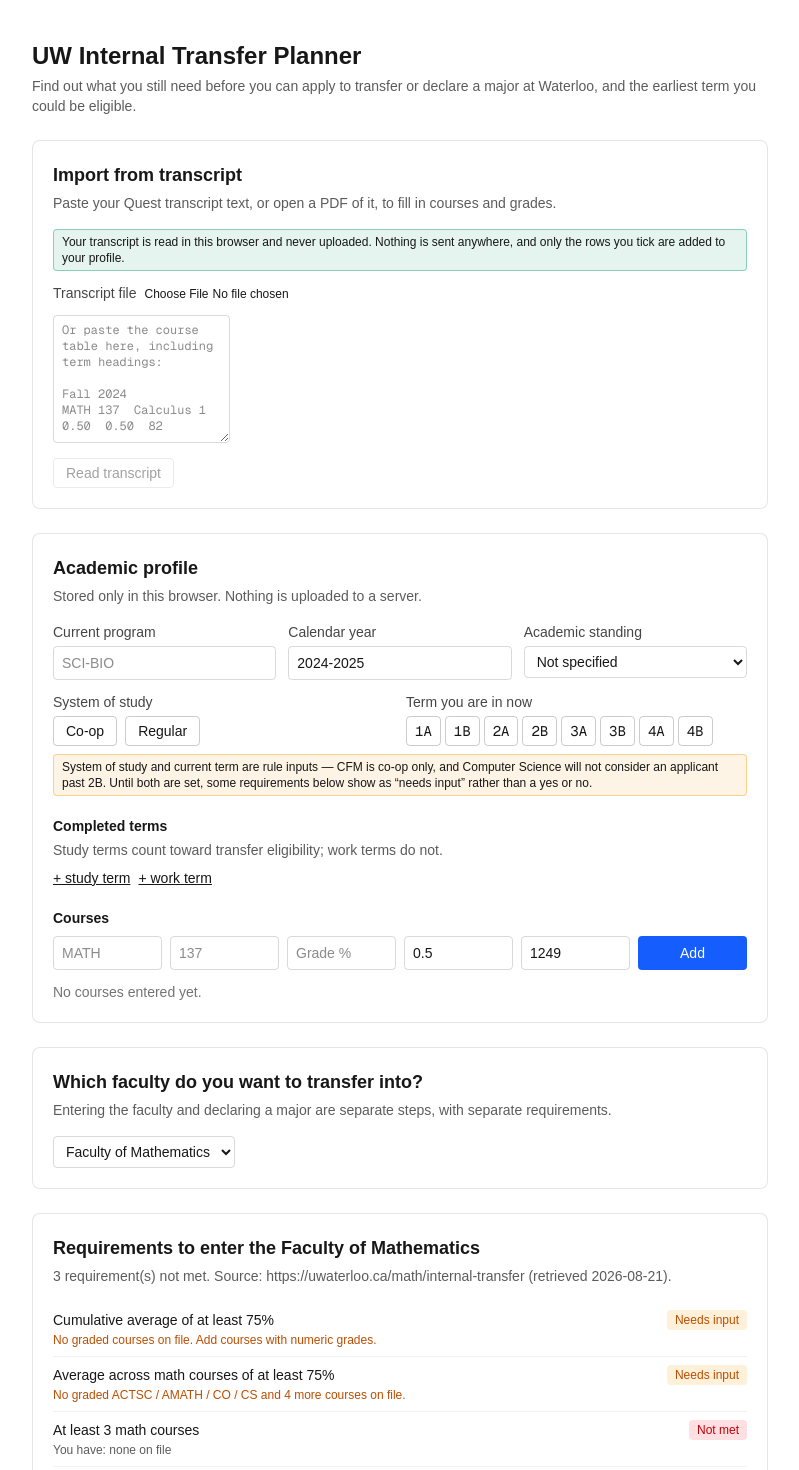
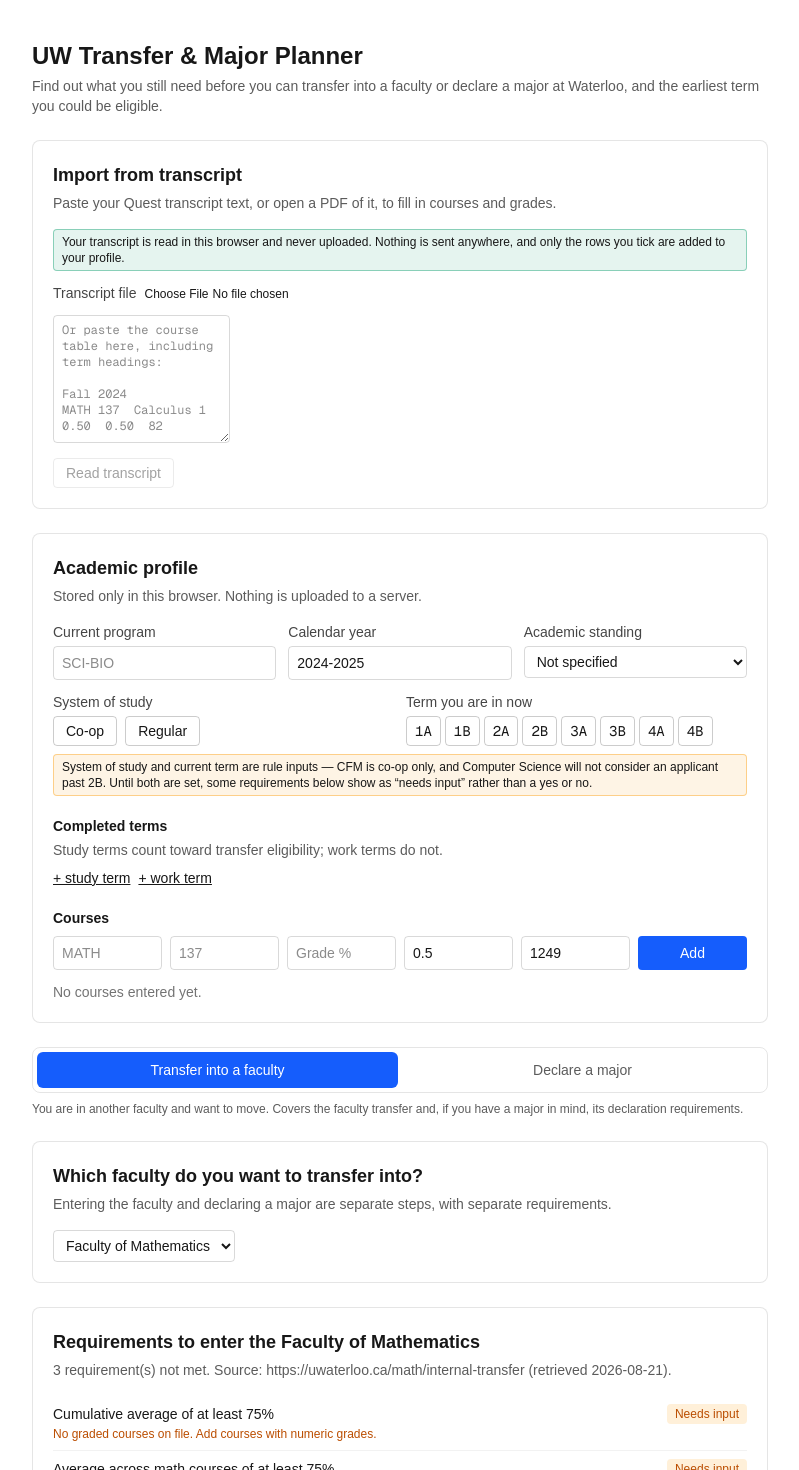
Before and after one commit to qiushih/transfer-path, a Next.js app: page / in a window 1280 px wide. Shown: the top 1470 px of the page, without its empty margins (240-1039 px from the left). Built offline with nearby package versions, Linux system fonts and the light colour scheme.

Commit message:
decaring major function added

```diff
--- a/src/app/layout.tsx
+++ b/src/app/layout.tsx
@@ -13,9 +13,9 @@
 });
 
 export const metadata: Metadata = {
-  title: "UW Internal Transfer Planner",
+  title: "UW Transfer & Major Planner",
   description:
-    "Check eligibility to transfer between University of Waterloo programs, see how completed courses carry over, and plan the courses still outstanding.",
+    "Check what you still need to transfer into a University of Waterloo faculty or declare a major, and the earliest term you could be eligible.",
 };
 
 export default function RootLayout({ children }: LayoutProps<"/">) {
--- a/src/app/page.tsx
+++ b/src/app/page.tsx
@@ -2,19 +2,26 @@
 
 import { useEffect, useMemo, useState, useSyncExternalStore } from "react";
 import catalogData from "@/data/catalog.json";
-import { findFaculty, findProgram, rulesFor } from "@/data/faculties";
+import {
+  DECLARING_FACULTY_ID,
+  declarableProgramsOf,
+  findFaculty,
+  findProgram,
+  rulesFor,
+} from "@/data/faculties";
 import type { Catalog } from "@/domain/catalog";
-import { checkEligibility } from "@/domain/eligibility";
-import { buildEquivalenceIndex } from "@/domain/equivalence";
+import { checkEligibility, type EligibilityReport, type TransferRule } from "@/domain/eligibility";
+import { buildEquivalenceIndex, type EquivalenceIndex } from "@/domain/equivalence";
 import { findGaps, neededCourses, openChoices } from "@/domain/gaps";
 import { planPath } from "@/domain/planner";
 import type { AcademicProfile } from "@/domain/types";
 import { EligibilityPanel } from "@/components/EligibilityPanel";
 import { FacultyStep, ProgramStep } from "@/components/GuidedSetup";
+import { ModeTabs, type AppMode } from "@/components/ModeTabs";
 import { PlannerPanel } from "@/components/PlannerPanel";
 import { ProfilePanel } from "@/components/ProfilePanel";
 import { TranscriptImport } from "@/components/TranscriptImport";
-import { Section } from "@/components/ui";
+import { Section, inputClass } from "@/components/ui";
 import { EMPTY_PROFILE, clearProfile, loadProfile, mountedStore, saveProfile } from "@/lib/storage";
 
 const catalog = catalogData as Catalog;
@@ -33,8 +40,10 @@
 
 function Planner() {
   const [profile, setProfile] = useState<AcademicProfile>(loadProfile);
+  const [mode, setMode] = useState<AppMode>("transfer");
   const [facultyId, setFacultyId] = useState("math");
-  const [programId, setProgramId] = useState("cs");
+  const [transferProgramId, setTransferProgramId] = useState("cs");
+  const [declareProgramId, setDeclareProgramId] = useState("cs");
 
   useEffect(() => {
     saveProfile(profile);
@@ -44,80 +53,35 @@
   // profile keystroke.
   const equivalence = useMemo(() => buildEquivalenceIndex(catalog.courses), []);
 
-  const faculty = findFaculty(facultyId);
-  const program = findProgram(faculty, programId);
-  const rules = rulesFor(faculty, program);
-
-  const facultyReport = program.requiresFacultyTransfer
-    ? checkEligibility(faculty.transferRule, profile, equivalence)
-    : null;
-  const programReport = program.declarationRule
-    ? checkEligibility(program.declarationRule, profile, equivalence)
-    : null;
-
-  // The plan spans every gate that applies, since a student has to clear them
-  // all before they can end up in the program.
-  const reports = rules.map((rule) => checkEligibility(rule, profile, equivalence));
-  const gaps = findGaps(reports, profile);
-  const needed = neededCourses(gaps, catalog, profile);
-  const choices = openChoices(gaps, catalog, profile);
-  const plan = planPath(needed, profile, "F");
-
   return (
     <Shell>
       <TranscriptImport profile={profile} onChange={setProfile} />
 
       <ProfilePanel profile={profile} onChange={setProfile} />
 
-      <FacultyStep
-        faculty={faculty}
-        onFacultyChange={(id) => {
-          setFacultyId(id);
-          // The old program belonged to the old faculty.
-          setProgramId(findFaculty(id).programs[0].id);
-        }}
-      />
+      <ModeTabs mode={mode} onChange={setMode} />
 
-      {facultyReport ? (
-        <EligibilityPanel
-          report={facultyReport}
-          heading={`Requirements to enter the ${faculty.name}`}
+      {mode === "transfer" ? (
+        <TransferDashboard
+          profile={profile}
+          equivalence={equivalence}
+          facultyId={facultyId}
+          programId={transferProgramId}
+          onFacultyChange={(id) => {
+            setFacultyId(id);
+            // The old program belonged to the old faculty.
+            setTransferProgramId(findFaculty(id).programs[0].id);
+          }}
+          onProgramChange={setTransferProgramId}
         />
       ) : (
-        <Section
-          title="No separate faculty step"
-          subtitle={`${program.name} admits directly.`}
-        >
-          <p className="text-sm opacity-70">
-            {program.note ?? "This program admits directly, so there is no faculty transfer to clear first."}
-          </p>
-        </Section>
+        <DeclareDashboard
+          profile={profile}
+          equivalence={equivalence}
+          programId={declareProgramId}
+          onProgramChange={setDeclareProgramId}
+        />
       )}
-
-      <ProgramStep faculty={faculty} program={program} onProgramChange={setProgramId} />
-
-      {programReport ? (
-        <EligibilityPanel
-          report={programReport}
-          heading={`Requirements to get into ${program.name}`}
-        />
-      ) : (
-        <Section title={`Requirements for ${program.name}`} subtitle="Nothing further to check.">
-          <p className="text-sm opacity-70">
-            No program-level requirements have been transcribed for this choice, so only the faculty
-            requirements above apply. Individual majors usually set their own additional conditions —
-            confirm with an advisor.
-          </p>
-        </Section>
-      )}
-
-      <PlannerPanel
-        gaps={gaps}
-        plan={plan}
-        choices={choices}
-        startSeason="F"
-        startYear={new Date().getFullYear()}
-      />
 
       <footer className="flex items-center justify-between border-t border-black/10 pt-4 text-xs opacity-60 dark:border-white/15">
         <span>Unofficial. Always confirm with an academic advisor.</span>
@@ -135,13 +99,158 @@
   );
 }
 
+/** Shared tail: what still blocks the student, and the earliest route through it. */
+function Outcome({
+  rules,
+  profile,
+  equivalence,
+}: {
+  rules: TransferRule[];
+  profile: AcademicProfile;
+  equivalence: EquivalenceIndex;
+}) {
+  const reports = rules.map((rule) => checkEligibility(rule, profile, equivalence));
+  const gaps = findGaps(reports, profile);
+  const needed = neededCourses(gaps, catalog, profile);
+  const choices = openChoices(gaps, catalog, profile);
+  const plan = planPath(needed, profile, "F");
+
+  return (
+    <PlannerPanel
+      gaps={gaps}
+      plan={plan}
+      choices={choices}
+      startSeason="F"
+      startYear={new Date().getFullYear()}
+    />
+  );
+}
+
+function TransferDashboard({
+  profile,
+  equivalence,
+  facultyId,
+  programId,
+  onFacultyChange,
+  onProgramChange,
+}: {
+  profile: AcademicProfile;
+  equivalence: EquivalenceIndex;
+  facultyId: string;
+  programId: string;
+  onFacultyChange: (id: string) => void;
+  onProgramChange: (id: string) => void;
+}) {
+  const faculty = findFaculty(facultyId);
+  const program = findProgram(faculty, programId);
+
+  const facultyReport: EligibilityReport | null = program.requiresFacultyTransfer
+    ? checkEligibility(faculty.transferRule, profile, equivalence)
+    : null;
+  const programReport = program.declarationRule
+    ? checkEligibility(program.declarationRule, profile, equivalence)
+    : null;
+
+  return (
+    <>
+      <FacultyStep faculty={faculty} onFacultyChange={onFacultyChange} />
+
+      {facultyReport ? (
+        <EligibilityPanel
+          report={facultyReport}
+          heading={`Requirements to enter the ${faculty.name}`}
+        />
+      ) : (
+        <Section title="No separate faculty step" subtitle={`${program.name} admits directly.`}>
+          <p className="text-sm opacity-70">
+            {program.note ??
+              "This program admits directly, so there is no faculty transfer to clear first."}
+          </p>
+        </Section>
+      )}
+
+      <ProgramStep faculty={faculty} program={program} onProgramChange={onProgramChange} />
+
+      {programReport ? (
+        <EligibilityPanel
+          report={programReport}
+          heading={`Requirements to get into ${program.name}`}
+        />
+      ) : (
+        <Section title={`Requirements for ${program.name}`} subtitle="Nothing further to check.">
+          <p className="text-sm opacity-70">
+            No program-level requirements have been transcribed for this choice, so only the faculty
+            requirements above apply. Individual majors usually set their own additional conditions —
+            confirm with an advisor.
+          </p>
+        </Section>
+      )}
+
+      <Outcome rules={rulesFor(faculty, program)} profile={profile} equivalence={equivalence} />
+    </>
+  );
+}
+
+/**
+ * For students already inside the Faculty of Mathematics. The faculty transfer
+ * is deliberately absent: they have already cleared it, and repeating it here
+ * would bury the conditions that still apply.
+ */
+function DeclareDashboard({
+  profile,
+  equivalence,
+  programId,
+  onProgramChange,
+}: {
+  profile: AcademicProfile;
+  equivalence: EquivalenceIndex;
+  programId: string;
+  onProgramChange: (id: string) => void;
+}) {
+  const faculty = findFaculty(DECLARING_FACULTY_ID);
+  const options = declarableProgramsOf(faculty);
+  const program = options.find((p) => p.id === programId) ?? options[0];
+  const rule = program.declarationRule;
+
+  return (
+    <>
+      <Section
+        title="Which major do you want to declare?"
+        subtitle={`Assumes you are already in the ${faculty.name}. If you are not, use the transfer tab instead.`}
+      >
+        <select
+          className={inputClass}
+          value={program.id}
+          onChange={(e) => onProgramChange(e.target.value)}
+        >
+          {options.map((p) => (
+            <option key={p.id} value={p.id}>
+              {p.name}
+            </option>
+          ))}
+        </select>
+        {program.note && <p className="mt-1 text-xs opacity-70">{program.note}</p>}
+      </Section>
+
+      {rule && (
+        <EligibilityPanel
+          report={checkEligibility(rule, profile, equivalence)}
+          heading={`Requirements to declare ${program.name}`}
+        />
+      )}
+
+      <Outcome rules={rule ? [rule] : []} profile={profile} equivalence={equivalence} />
+    </>
+  );
+}
+
 function Shell({ children }: { children: React.ReactNode }) {
   return (
     <main className="mx-auto max-w-3xl space-y-6 px-4 py-10">
       <header>
-        <h1 className="text-2xl font-bold">UW Internal Transfer Planner</h1>
+        <h1 className="text-2xl font-bold">UW Transfer &amp; Major Planner</h1>
         <p className="mt-1 text-sm opacity-70">
-          Find out what you still need before you can apply to transfer or declare a major at
+          Find out what you still need before you can transfer into a faculty or declare a major at
           Waterloo, and the earliest term you could be eligible.
         </p>
       </header>
--- /dev/null
+++ b/src/components/ModeTabs.tsx
@@ -0,0 +1,59 @@
+"use client";
+
+/**
+ * The same engine answers two different questions, and conflating them makes
+ * both worse.
+ *
+ * A student outside the Faculty of Mathematics has two gates: get into the
+ * faculty, then declare the major. A student already inside it has only the
+ * second, and showing them faculty transfer requirements they have already
+ * cleared is noise that buries the conditions that still apply to them.
+ */
+
+export type AppMode = "transfer" | "declare";
+
+export const MODES: { id: AppMode; label: string; blurb: string }[] = [
+  {
+    id: "transfer",
+    label: "Transfer into a faculty",
+    blurb:
+      "You are in another faculty and want to move. Covers the faculty transfer and, if you have a major in mind, its declaration requirements.",
+  },
+  {
+    id: "declare",
+    label: "Declare a major",
+    blurb:
+      "You are already in the Faculty of Mathematics and want to declare a major. Covers only the major's requirements.",
+  },
+];
+
+export function ModeTabs({ mode, onChange }: { mode: AppMode; onChange: (m: AppMode) => void }) {
+  const active = MODES.find((m) => m.id === mode) ?? MODES[0];
+
+  return (
+    <div>
+      <div
+        role="tablist"
+        aria-label="What do you want to do?"
+        className="flex gap-1 rounded-lg border border-black/10 p-1 dark:border-white/15"
+      >
+        {MODES.map((m) => (
+          <button
+            key={m.id}
+            role="tab"
+            aria-selected={mode === m.id}
+            className={`flex-1 rounded-md px-3 py-2 text-sm font-medium transition ${
+              mode === m.id
+                ? "bg-blue-600 text-white"
+                : "opacity-70 hover:bg-black/5 dark:hover:bg-white/10"
+            }`}
+            onClick={() => onChange(m.id)}
+          >
+            {m.label}
+          </button>
+        ))}
+      </div>
+      <p className="mt-2 text-xs opacity-70">{active.blurb}</p>
+    </div>
+  );
+}
```
Also changed, not shown: src/data/faculties.ts (+15 -0 lines), 1 other file (tests, documents, lock files or other folders).
